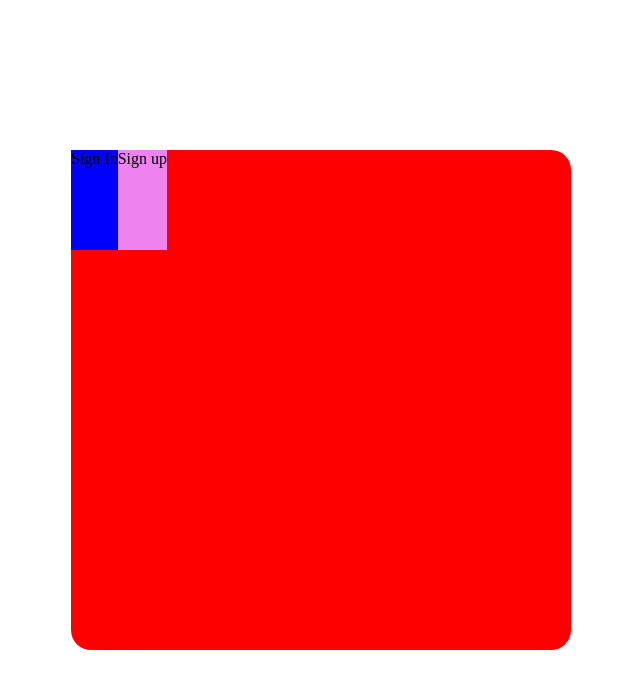
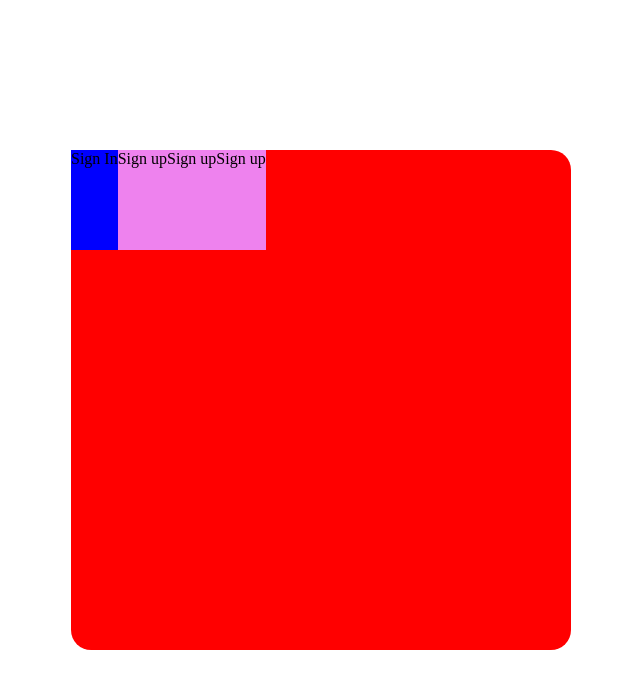
Before and after one commit to abhishekvats/Automated_document_verification, a plain HTML site: page Frontend/Sign_In_Up.html in a window 1280 px wide. Shown: the whole page, without its empty margins (319-959 px from the left). Drawn offline with Linux system fonts and the light colour scheme.

Commit message:
example 2

```diff
--- a/Frontend/Sign_In_Up.html
+++ b/Frontend/Sign_In_Up.html
@@ -14,6 +14,9 @@
         <div class="headder">
             <div class="signin">Sign In</div>
             <div class="signup">Sign up</div>
+            <div class="signup">Sign up</div>
+            <div class="signup">Sign up</div>
+
         </div>
         <div class="c">
 
```
